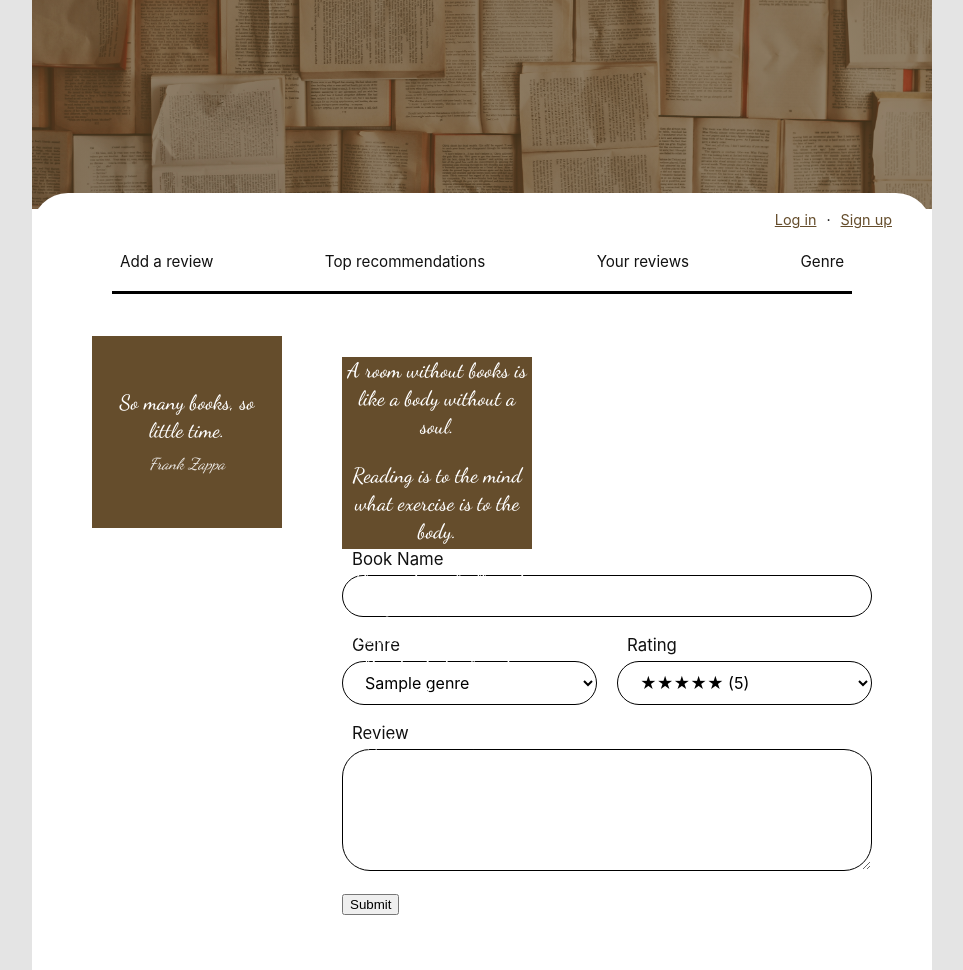
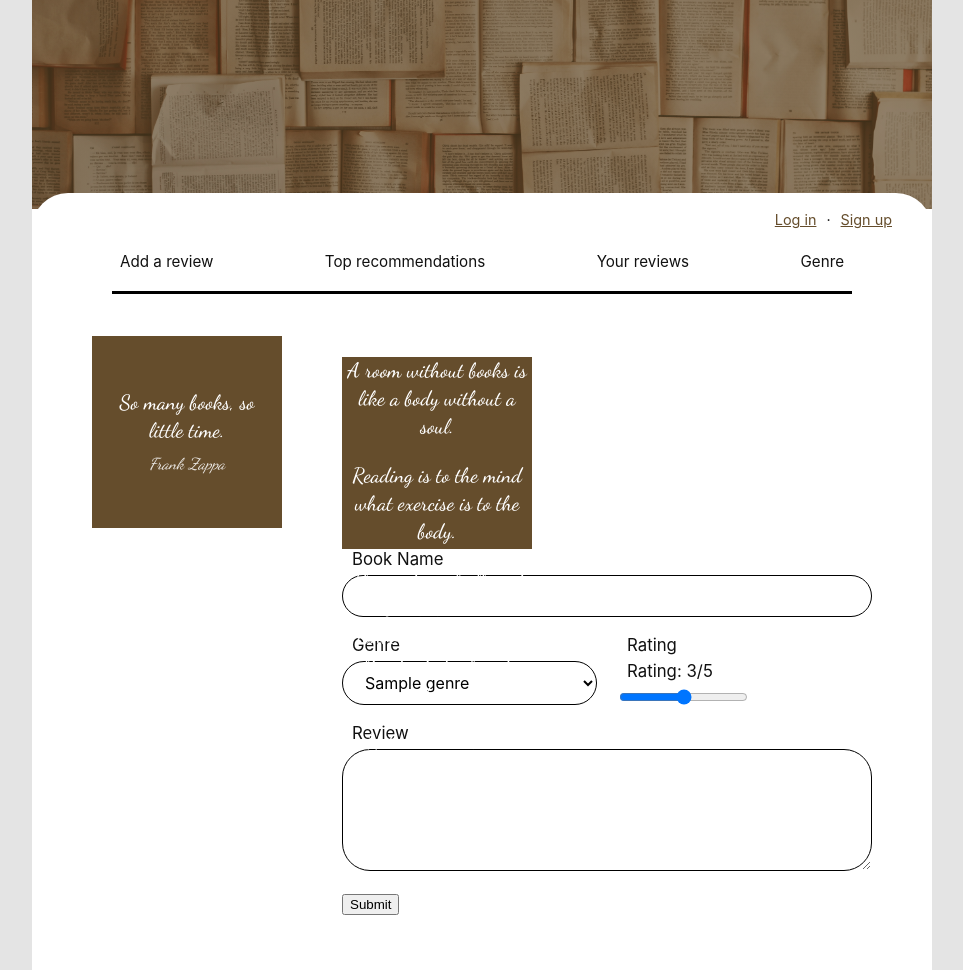
Before and after one commit to hanyamursaleen-spec/BookRecs, a Flask app: template templates/add-review.html in a window 1280 px wide. Shown: the part 17-987 px from the top of the page, without its empty margins (158-1121 px from the left). Run offline with Flask 3, Linux system fonts and the light colour scheme; the template is opened without the code that fills it: most values are stand-ins (such as "Sample title", 1, 10 or a date in 2020).

Commit message:
fixing the ratings part

```diff
--- a/templates/add-review.html
+++ b/templates/add-review.html
@@ -24,13 +24,10 @@
       </div>
       <div>
         <label for="rating">Rating</label>
-        <select id="rating" name="rating" required>
-          <option value="5">★★★★★ (5)</option>
-          <option value="4">★★★★ (4)</option>
-          <option value="3">★★★ (3)</option>
-          <option value="2">★★ (2)</option>
-          <option value="1">★ (1)</option>
-        </select>
+        <label for="rating">Rating: <output id="rating-value">3</output>/5</label>
+        <input type="range" id="rating" name="rating"
+        min="1" max="5" step="1" value="3" required
+        oninput="document.getElementById('rating-value').value = this.value">
       </div>
     </div>
 
```
Also changed, not shown: instance/bookrecs.db.
